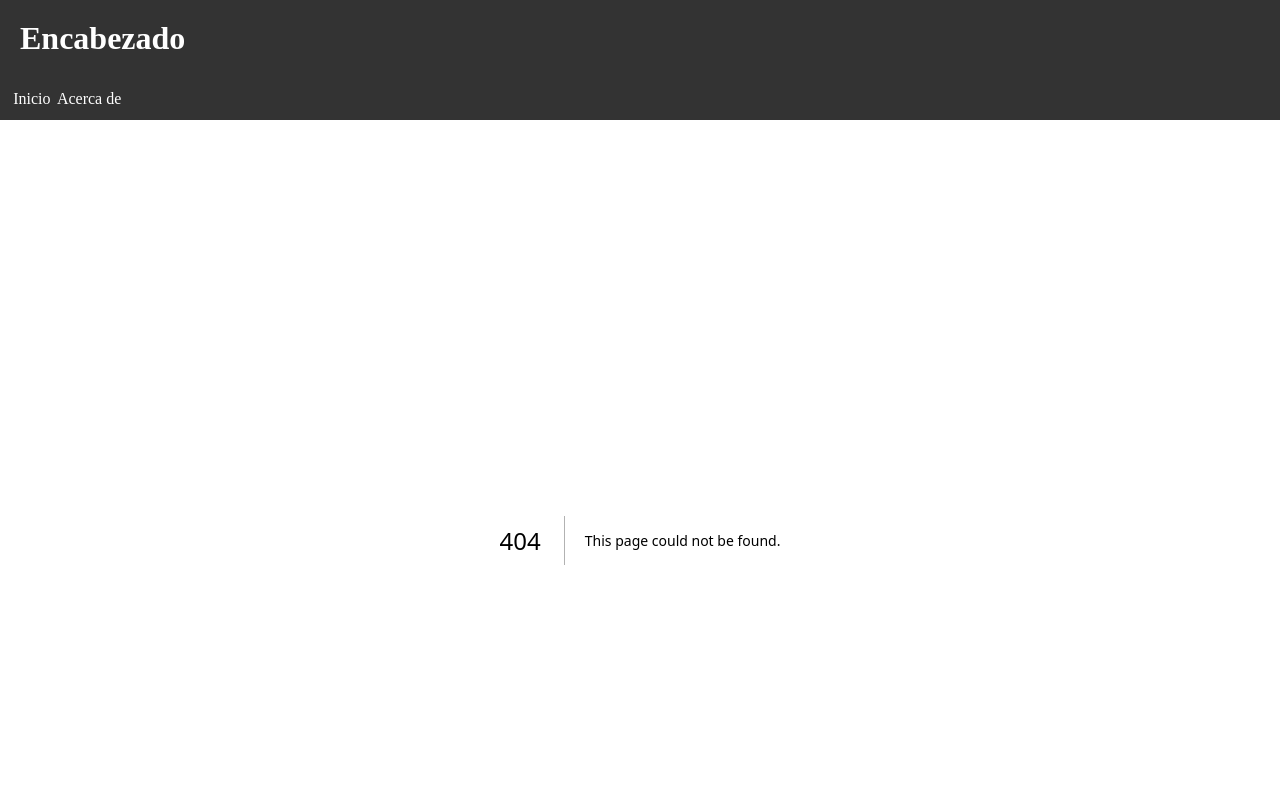
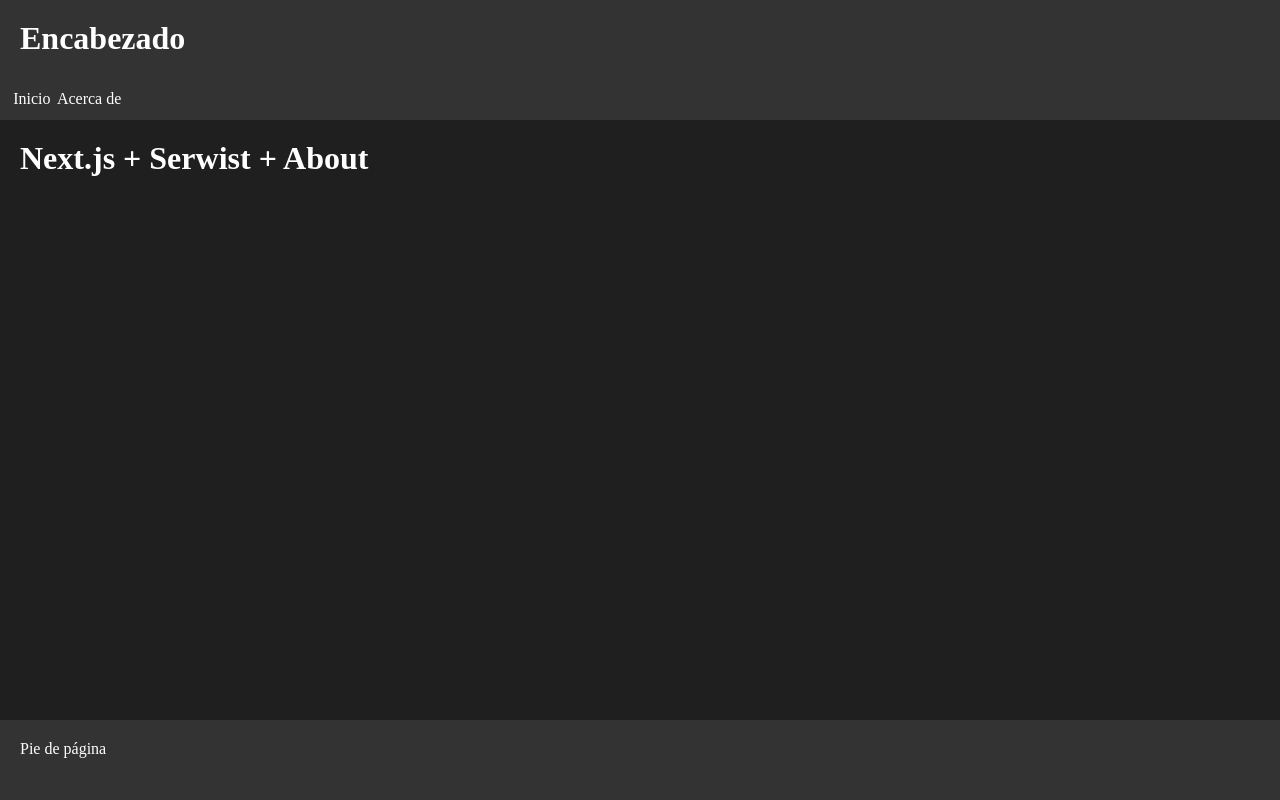
Before and after one commit to Lucascn21/nuestra-pwa-v2, a Next.js app: page /about in a window 1280 px wide. Before the commit this address had no page. Shown: the top 800 px of the page. Built offline with nearby package versions, Linux system fonts and the light colour scheme.

Commit message:
entendiendo routeo de next

```diff
--- /dev/null
+++ b/app/about/page.tsx
@@ -0,0 +1,13 @@
+import type { Metadata } from "next";
+
+export const metadata: Metadata = {
+  title: "About sad",
+};
+
+export default function Page() {
+  return (
+    <>
+      <h1>Next.js + Serwist + About</h1>
+    </>
+  );
+}
```
